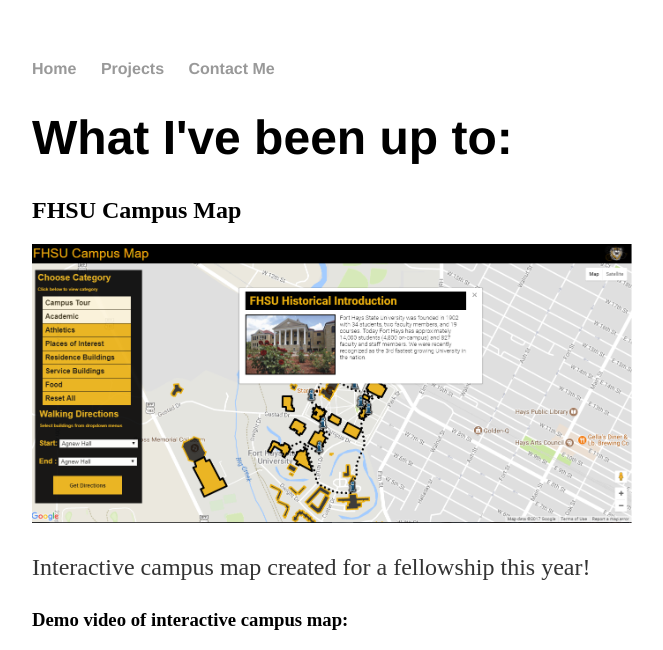
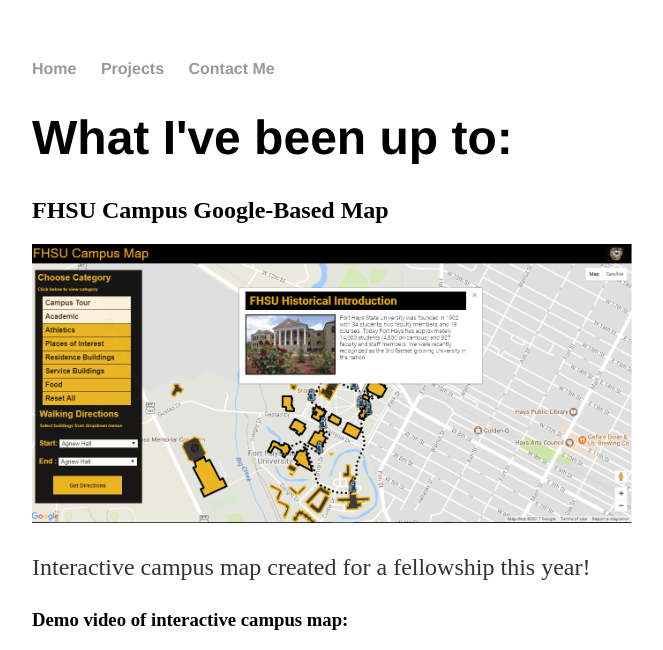
Before and after one commit to mrmichaud/mrmichaud.github.io, a Jekyll site: the page built from projects/index.html, in a window 1280 px wide. Shown: the top 650 px of the page, without its empty margins (160-823 px from the left). Built offline with Jekyll 4.4.1, drawn with Linux system fonts in a browser that asks for light colours; some of the changed text lies outside the part shown; grey boxes are pictures that could not be loaded.

Commit message:
Update index.html

```diff
--- a/projects/index.html
+++ b/projects/index.html
@@ -4,14 +4,14 @@
 ---
 <div class="blurb">
 	<h1>What I've been up to:</h1>
-	<h2>FHSU Campus Map</h2>
+	<h2>FHSU Campus Google-Based Map</h2>
 	<img src="http://mrmichaud.github.io/campusTour.png" alt="Campus Map" style="width:600px;height:279px;">
     	<p>Interactive campus map created for a fellowship this year!</p>
 
     	<h3>Demo video of interactive campus map:</h3>
 
 	<iframe width="640" height="360" src="https://www.youtube.com/embed/__9QOisMtcU" frameborder="0" allowfullscreen></iframe>
-	<h2>Managing Websites</h2>
+	<h2>Managed Websites</h2>
 	<h2>* <a href="http://fhhs.fhsu.edu/">Fort Hays State Honor Society</a> - I have enjoyed managing this site for over two years now.</h2>
     	<h2>* <a href="https://www.fhsu.edu/honorscollege/">Fort Hays State Honors College</a> - Currently overseeing the workings of this website as well!</h2>
 
```
